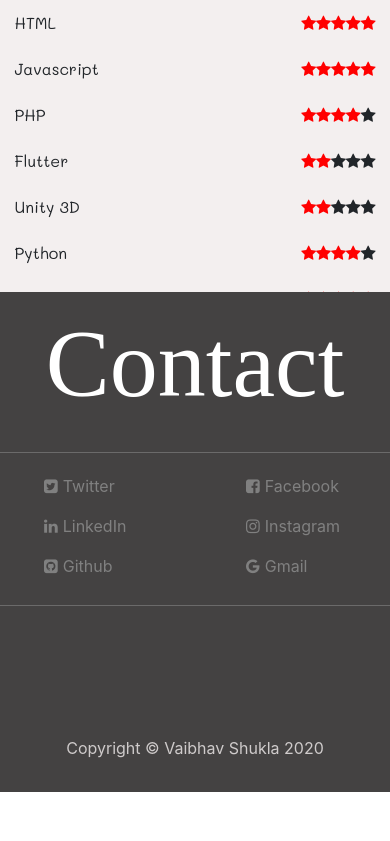
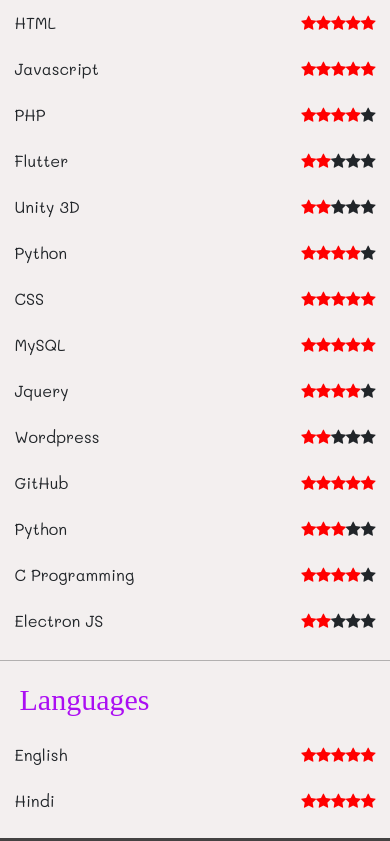
Before and after one commit to Terminator9530/Personal-Website, a React (Create React App) app: page / in a window 390 px wide. Shown: the part 2116-2957 px from the top of the page. Before the commit the page ends 2908 px from the top, so only its background shows below. Built offline with nearby package versions, Linux system fonts and the light colour scheme; a web font is replaced by a local one.

Commit message:
updated for mobile

```diff
--- a/public/style.css
+++ b/public/style.css
@@ -65,7 +65,7 @@
 
 #skills {
     width: 100%;
-    height: 754px;
+    height: 850px;
     position: relative;
     z-index: 2;
     background-color: rgb(243, 239, 239);
@@ -262,4 +262,7 @@
     #info{
         height:900px;
     }
+    #skills{
+        height:1300px;
+    }
 }
--- a/src/index.js
+++ b/src/index.js
@@ -6,7 +6,7 @@
 var codingSkills=[
   {title:"React JS",star:[1,1,1,0,0]},
   {title:"Node JS",star:[1,1,1,0,0]},
-  {title:"MongoDB",star:[1,1,1,1,0]},
+  {title:"MongoDB",star:[1,1,1,0,0]},
   {title:"Bootstrap",star:[1,1,1,1,1]},
   {title:"Materialize CSS",star:[1,1,1,1,0]},
   {title:"HTML",star:[1,1,1,1,1]},
@@ -17,7 +17,12 @@
   {title:"Python",star:[1,1,1,1,0]},
   {title:"CSS",star:[1,1,1,1,1]},
   {title:"MySQL",star:[1,1,1,1,1]},
-  {title:"Jquery",star:[1,1,1,1,0]}
+  {title:"Jquery",star:[1,1,1,1,0]},
+  {title:"Wordpress",star:[1,1,0,0,0]},
+  {title:"GitHub",star:[1,1,1,1,1]},
+  {title:"Python",star:[1,1,1,0,0]},
+  {title:"C Programming",star:[1,1,1,1,0]},
+  {title:"Electron JS",star:[1,1,0,0,0]}
 ];
 
 var languageSkills=[
```
